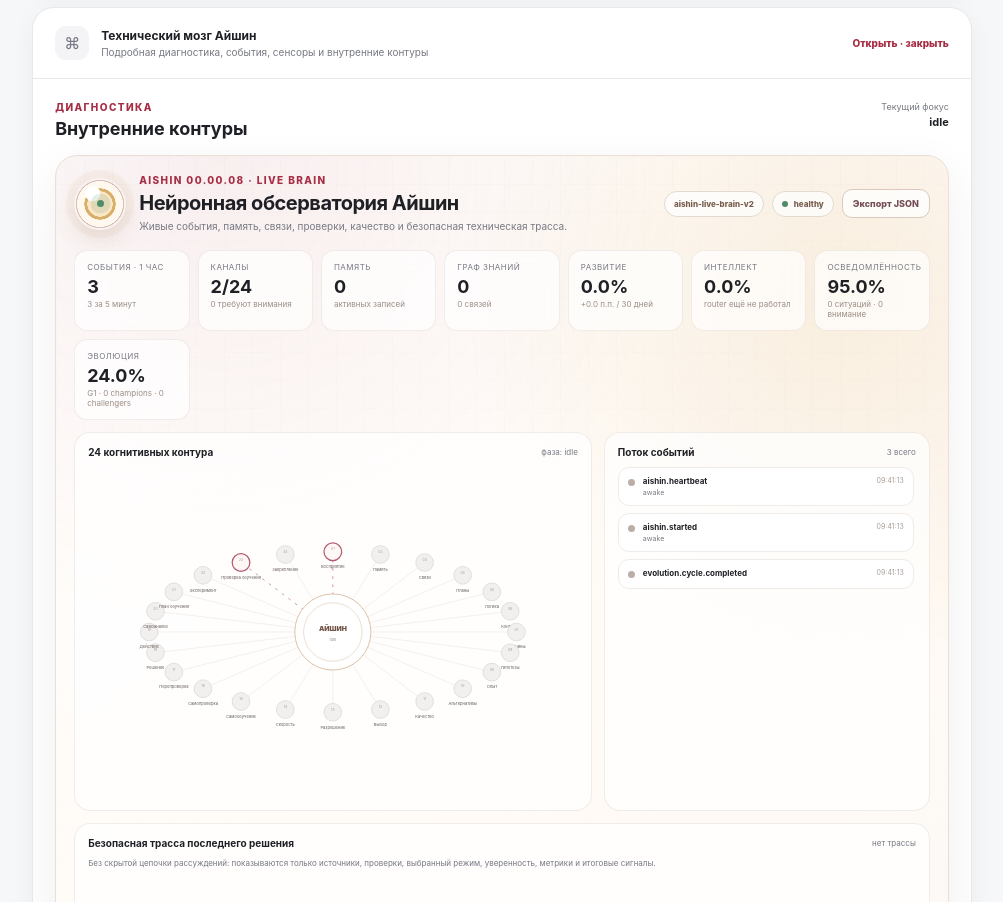
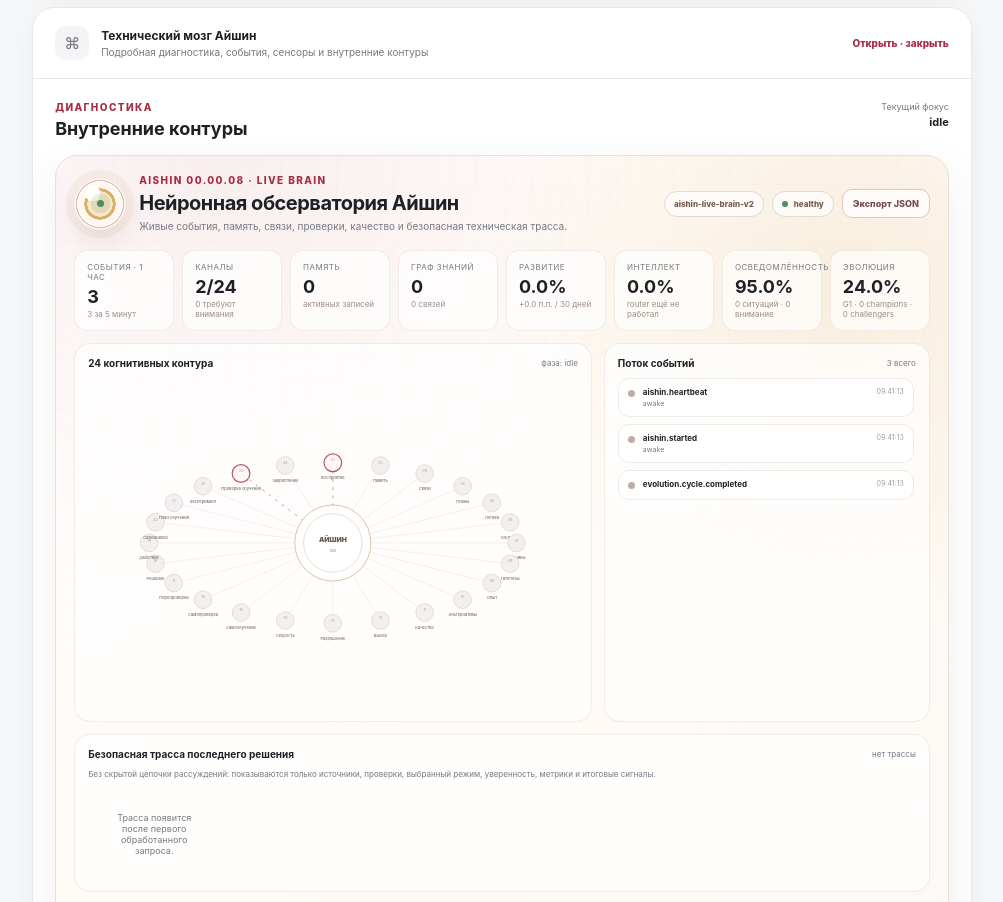
Before and after one commit to Aspksa/Aishin, a FastAPI app: page / in a window 1280 px wide, after a click that opens the changed part. Shown: the part 1489-2391 px from the top of the page, without its empty margins (257-1260 px from the left). Run offline with FastAPI, Linux system fonts and the light colour scheme; data comes from the database, SQL or seed files in the repository; data that the repository does not hold is empty.

Commit message:
style: fit evolution telemetry in live brain

```diff
--- a/app/static/live_brain.css
+++ b/app/static/live_brain.css
@@ -128,7 +128,7 @@
 }
 .live-brain-metrics {
   display: grid;
-  grid-template-columns: repeat(7, minmax(0,1fr));
+  grid-template-columns: repeat(8, minmax(0,1fr));
   gap: 8px;
   margin-top: 16px;
 }
```
